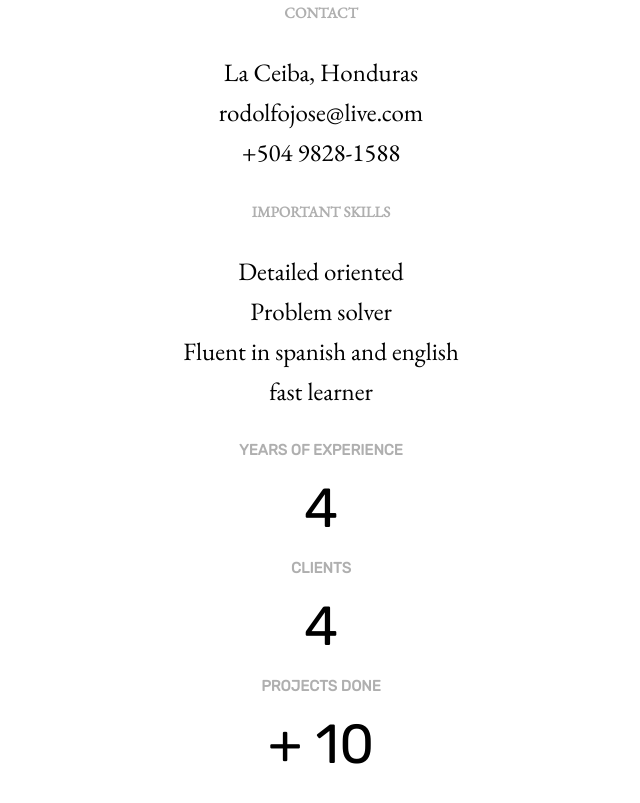
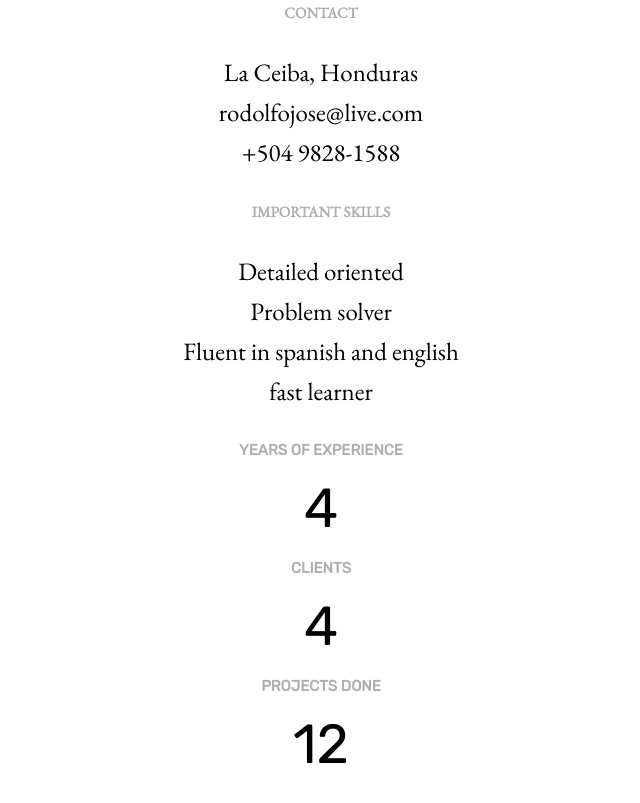
Before and after one commit to jrmart12/Portfolio, an Astro site: page / in a window 1280 px wide. Shown: the part 1592-2395 px from the top of the page, without its empty margins (319-959 px from the left). Built offline with nearby package versions, Linux system fonts and the light colour scheme; Astro itself is replaced by a stand-in of ours.

Commit message:
projects done

```diff
--- a/src/pages/index.astro
+++ b/src/pages/index.astro
@@ -177,7 +177,7 @@ import { SITE_TITLE, SITE_DESCRIPTION } from "../config";
             </div>
             <div class="projects_done reveal">
               <h2>Projects Done</h2>
-              <p>+ 10</p>
+              <p>12</p>
             </div>
           </section>
         </div>
```
